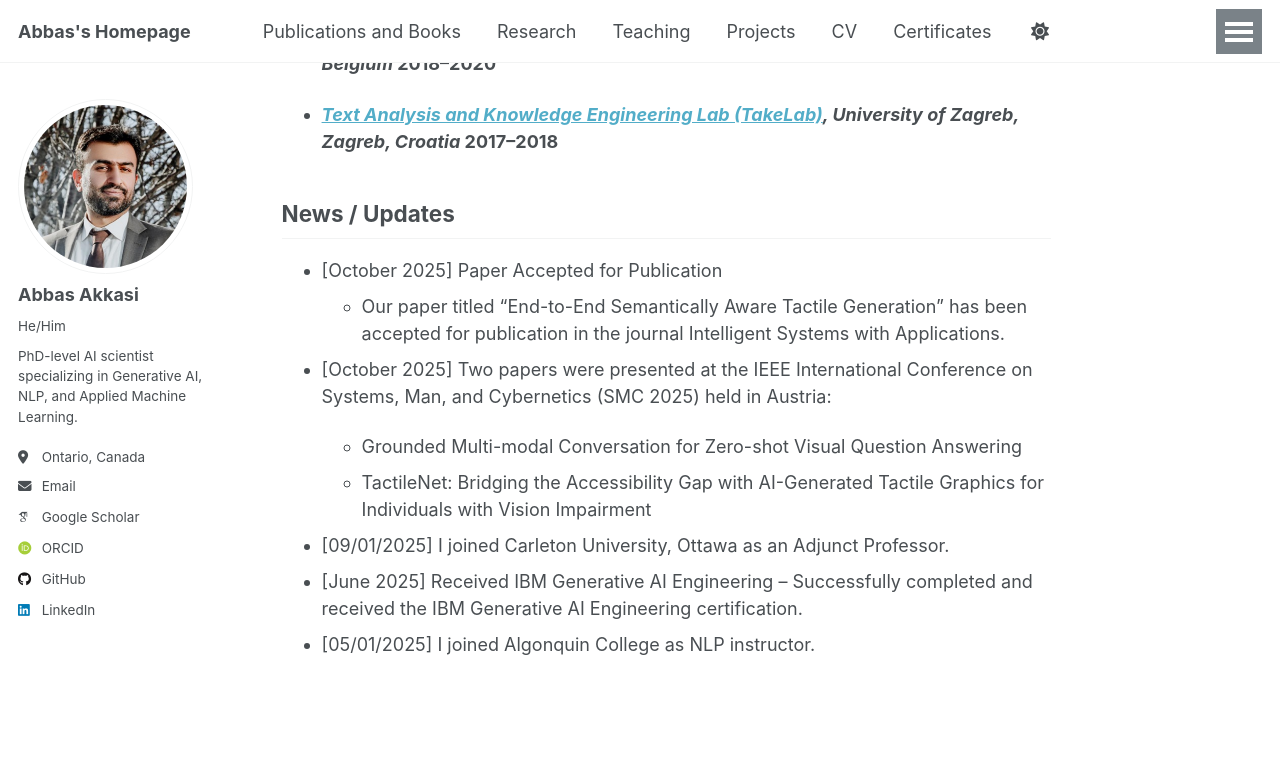
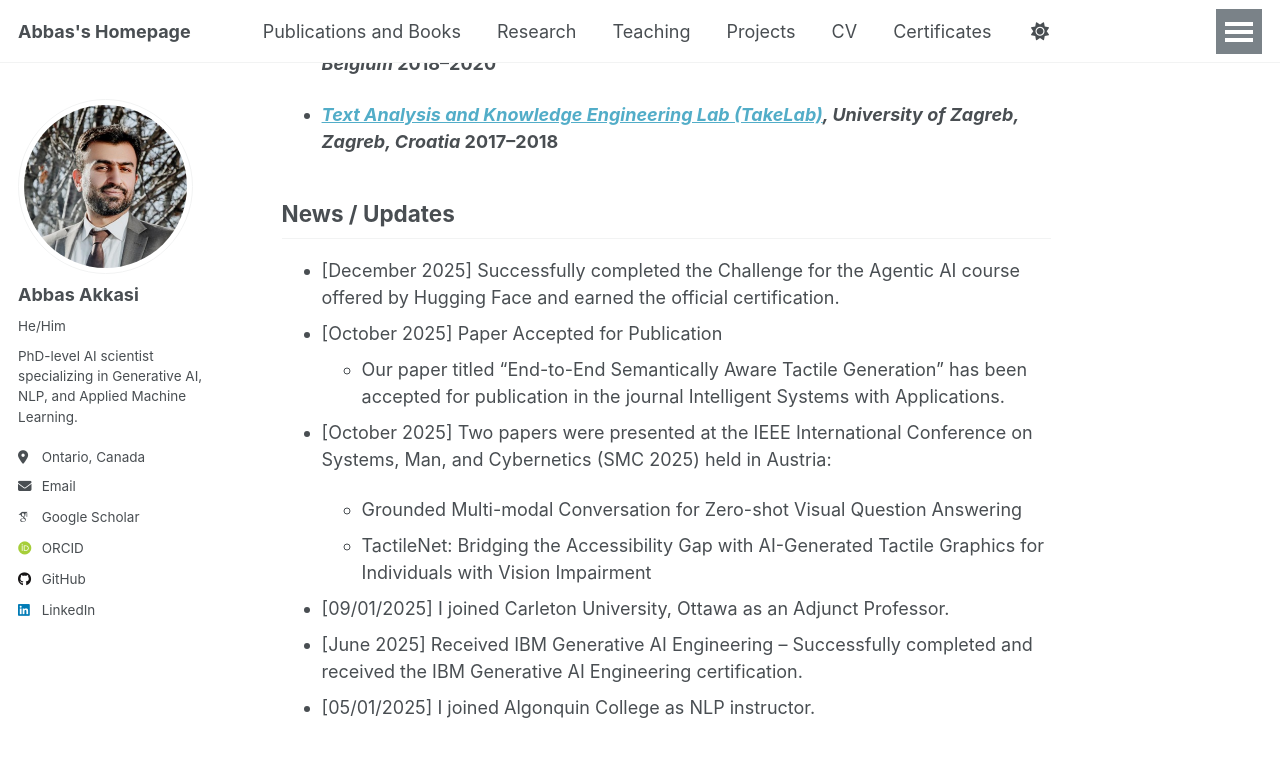
Before and after one commit to akkasi/akkasi.github.io, a Jekyll site: the page built from _pages/about.md, in a window 1280 px wide and 900 px high, scrolled down 903 px. Shown: the top 757 px of the window. Built offline with Jekyll 4.4.1, drawn with Linux system fonts in a browser that asks for light colours; some web fonts are replaced; a script that is not in the unit is left out.

Commit message:
Add news update for Hugging Face certification

```diff
--- a/_pages/about.md
+++ b/_pages/about.md
@@ -36,6 +36,7 @@ I am a computer scientist specializing in Natural Language Processing, Generativ
 - ***[Text Analysis and Knowledge Engineering Lab (TakeLab)](https://takelab.fer.hr/#team), University of Zagreb, Zagreb, Croatia* 2017–2018**
 
 ## News / Updates
+- [December 2025] Successfully completed the Challenge for the Agentic AI course offered by Hugging Face and earned the official certification.
 - [October 2025] Paper Accepted for Publication
   * Our paper titled "End-to-End Semantically Aware Tactile Generation" has been accepted for publication in the journal Intelligent Systems with Applications.
 - [October 2025] Two papers were presented at the IEEE International Conference on Systems, Man, and Cybernetics (SMC 2025) held in Austria:
```
